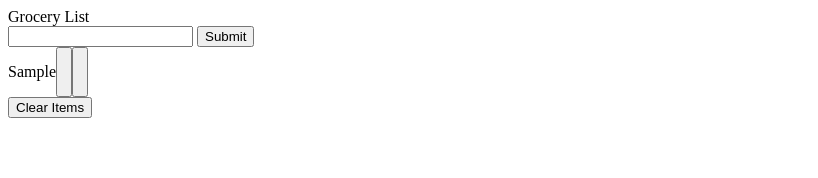
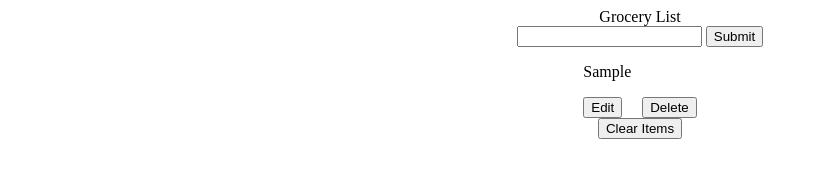
Before and after one commit to elias-paivaSA/Grocery-List, a website: page index.html in a window 1280 px wide. Both pictures are taken after typing "Sample" into the empty fields and a click on the button "Submit". Shown: the whole page, without its empty margins (0-818 px from the left). Drawn offline with Linux system fonts and the light colour scheme.

Commit message:
Add files via upload

```diff
--- a/script.js
+++ b/script.js
@@ -13,8 +13,11 @@ submitBtn.addEventListener("click", (e) => {
     const textValue = newP.innerHTML = inputValue;
     main.appendChild(newP);
     main.appendChild(newButton1);
-    newButton1.id
     main.appendChild(newButton2);
+    newButton1.id = "button1";
+    newButton2.id = "button2";
+    newButton1.innerHTML = "Edit";
+    newButton2.innerHTML = "Delete";
     form.reset();
 });
 
--- a/style.css
+++ b/style.css
@@ -1,12 +1,11 @@
-body{
+#main-container {
     display: flex;
+    justify-content: center;
+    align-items: center;
     flex-direction: column;
-    width: 50%;
 }
 
 
-
-main {
-    display: flex;
-    justify-content: flex-start;
+#button1 {
+    margin-right: 20px;
 }
```
